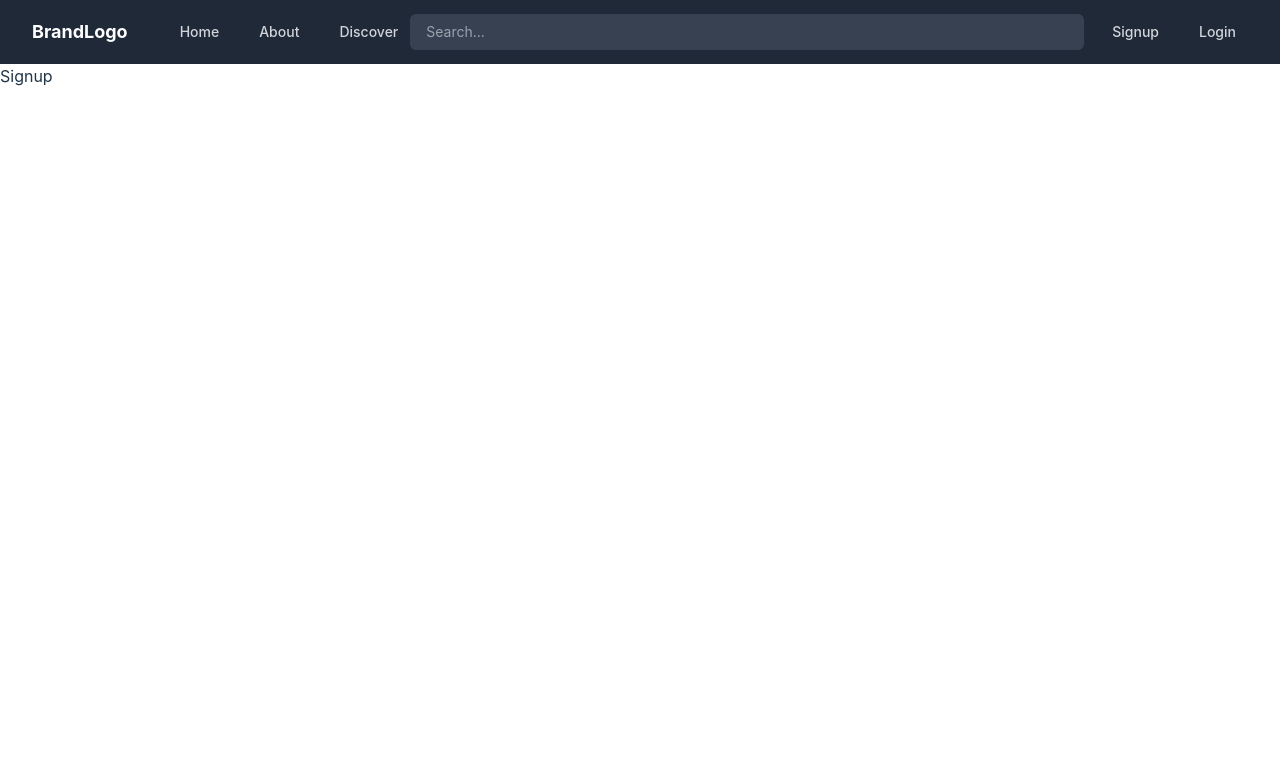
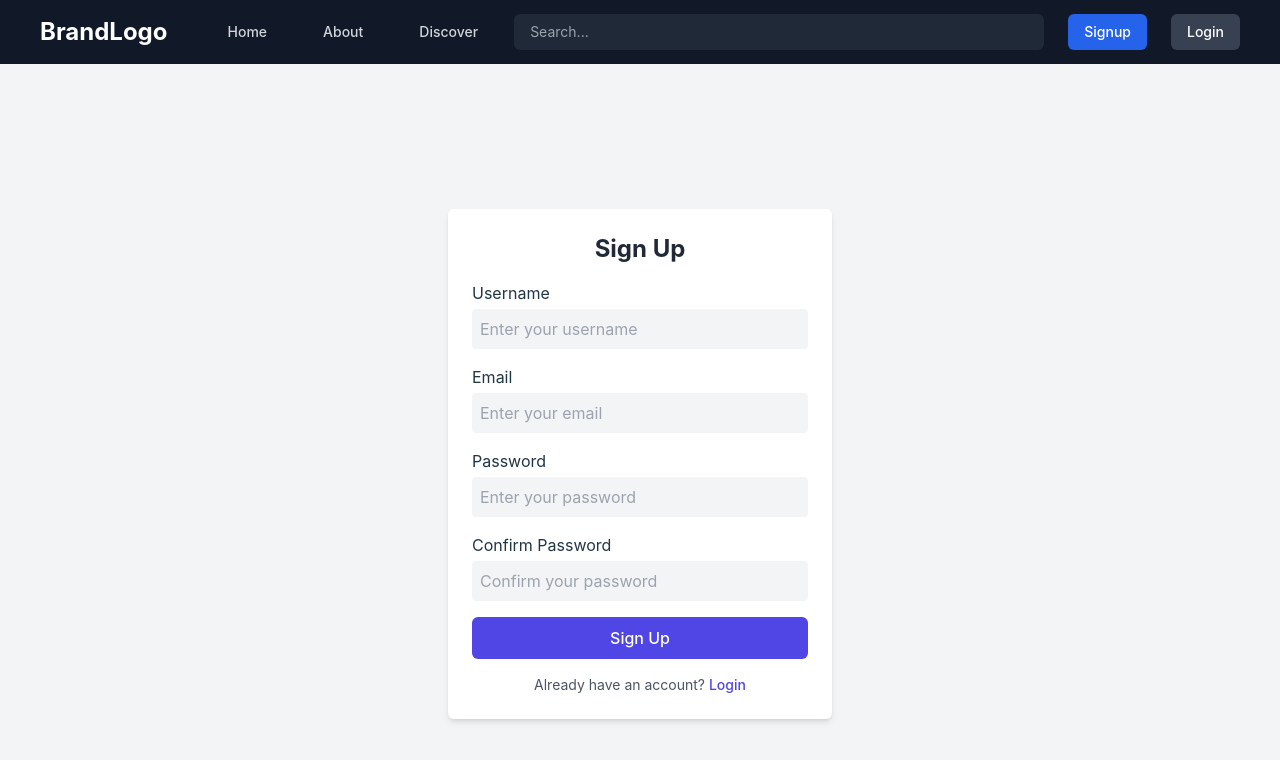
Before and after one commit to iVolunteer-Yonko/client, a React (Vite) app: page /signup in a window 1280 px wide. Shown: the top 760 px of the page. Built offline with nearby package versions, Linux system fonts and the light colour scheme.

Commit message:
add login and signup page

```diff
--- a/src/assets/pages/Layout.jsx
+++ b/src/assets/pages/Layout.jsx
@@ -1,70 +1,11 @@
 import React from "react";
-import { Link, Outlet } from "react-router-dom";
+import { Outlet } from "react-router-dom";
+import NavBar from "../partials/NavBar";
 
 const Layout = () => {
   return (
     <>
-      <nav className="bg-gray-800">
-        <div className="max-w-7xl mx-auto px-4 sm:px-6 lg:px-8">
-          <div className="flex items-center justify-between h-16">
-            {/* Left Section: Brand Logo */}
-            <div className="flex items-center">
-              <Link to="/" className="text-white text-lg font-bold">
-                BrandLogo
-              </Link>
-              <div className="hidden md:block">
-                <div className="ml-10 flex items-baseline space-x-4">
-                  <Link
-                    to="/"
-                    className="text-gray-300 hover:text-white px-3 py-2 rounded-md text-sm font-medium"
-                  >
-                    Home
-                  </Link>
-                  <Link
-                    to="/about"
-                    className="text-gray-300 hover:text-white px-3 py-2 rounded-md text-sm font-medium"
-                  >
-                    About
-                  </Link>
-                  <Link
-                    to="/discover"
-                    className="text-gray-300 hover:text-white px-3 py-2 rounded-md text-sm font-medium"
-                  >
-                    Discover
-                  </Link>
-                </div>
-              </div>
-            </div>
-
-            {/* Middle Section: Search Bar */}
-            <div className="flex-grow mr-4" >
-              <div className="relative">
-                <input
-                  type="text"
-                  placeholder="Search..."
-                  className="w-full px-4 py-2 rounded-md text-sm bg-gray-700 text-white focus:outline-none focus:ring-2 focus:ring-blue-500"
-                />
-              </div>
-            </div>
-
-            {/* Right Section: Signup and Login */}
-            <div className="flex items-center space-x-4">
-              <Link
-                to="/signup"
-                className="text-gray-300 hover:text-white px-3 py-2 rounded-md text-sm font-medium"
-              >
-                Signup
-              </Link>
-              <Link
-                to="/login"
-                className="text-gray-300 hover:text-white px-3 py-2 rounded-md text-sm font-medium"
-              >
-                Login
-              </Link>
-            </div>
-          </div>
-        </div>
-      </nav>
+      <NavBar />
       <Outlet />
     </>
   );
--- a/src/assets/pages/Login.jsx
+++ b/src/assets/pages/Login.jsx
@@ -1,9 +1,72 @@
-import React from 'react'
+import React, { useState } from "react";
+import { useNavigate } from "react-router-dom";
+import InputField from "../partials/InputField";
 
 const Login = () => {
+  const navigate = useNavigate();
+  const [formData, setFormData] = useState({
+    username: "",
+    password: "",
+  });
+
+  const handleChange = (e) => {
+    const { name, value } = e.target;
+    setFormData((prevState) => ({
+      ...prevState,
+      [name]: value,
+    }));
+  };
+
+  const handleSubmit = (e) => {
+    e.preventDefault();
+    // Example authentication logic
+    if (formData.username && formData.password) {
+      console.log("Login successful!");
+      navigate("/dashboard"); // Redirect to dashboard or desired route
+    } else {
+      alert("Please fill in all fields.");
+    }
+  };
+
   return (
-    <div>Login</div>
-  )
-}
+    <div className="flex items-center justify-center min-h-screen bg-gray-100">
+      <div className="bg-white p-6 rounded-md shadow-md w-full max-w-sm">
+        <h2 className="text-center text-2xl font-bold text-gray-800">
+          Login
+        </h2>
+        <form onSubmit={handleSubmit} className="mt-4">
+          <InputField
+            label="Username"
+            name="username"
+            type="text"
+            value={formData.username}
+            onChange={handleChange}
+            placeholder="Enter your username"
+          />
+          <InputField
+            label="Password"
+            name="password"
+            type="password"
+            value={formData.password}
+            onChange={handleChange}
+            placeholder="Enter your password"
+          />
+          <button
+            type="submit"
+            className="w-full bg-indigo-600 hover:bg-indigo-700 text-white font-medium py-2 px-4 rounded-md"
+          >
+            Login
+          </button>
+        </form>
+        <p className="mt-4 text-center text-sm text-gray-600">
+          Don't have an account?{" "}
+          <a href="/signup" className="text-indigo-600 hover:underline">
+            Register
+          </a>
+        </p>
+      </div>
+    </div>
+  );
+};
 
-export default Login
+export default Login;
--- a/src/assets/pages/Signup.jsx
+++ b/src/assets/pages/Signup.jsx
@@ -1,9 +1,95 @@
-import React from 'react'
+import React, { useState } from "react";
+import { useNavigate } from "react-router-dom";
+import InputField from "../partials/InputField";
 
 const Signup = () => {
+  const navigate = useNavigate();
+  const [formData, setFormData] = useState({
+    username: "",
+    email: "",
+    password: "",
+    confirmPassword: "",
+  });
+
+  const handleChange = (e) => {
+    const { name, value } = e.target;
+    setFormData((prevState) => ({
+      ...prevState,
+      [name]: value,
+    }));
+  };
+
+  const handleSubmit = (e) => {
+    e.preventDefault();
+    // Example signup logic
+    if (formData.password !== formData.confirmPassword) {
+      alert("Passwords do not match!");
+      return;
+    }
+
+    if (formData.username && formData.email && formData.password) {
+      console.log("Signup successful!");
+      navigate("/login"); // Redirect to login or desired route
+    } else {
+      alert("Please fill in all fields.");
+    }
+  };
+
   return (
-    <div>Signup</div>
-  )
-}
+    <div className="flex items-center justify-center min-h-screen bg-gray-100">
+      <div className="bg-white p-6 rounded-md shadow-md w-full max-w-sm">
+        <h2 className="text-center text-2xl font-bold text-gray-800">
+          Sign Up
+        </h2>
+        <form onSubmit={handleSubmit} className="mt-4">
+          <InputField
+            label="Username"
+            name="username"
+            type="text"
+            value={formData.username}
+            onChange={handleChange}
+            placeholder="Enter your username"
+          />
+          <InputField
+            label="Email"
+            name="email"
+            type="email"
+            value={formData.email}
+            onChange={handleChange}
+            placeholder="Enter your email"
+          />
+          <InputField
+            label="Password"
+            name="password"
+            type="password"
+            value={formData.password}
+            onChange={handleChange}
+            placeholder="Enter your password"
+          />
+          <InputField
+            label="Confirm Password"
+            name="confirmPassword"
+            type="password"
+            value={formData.confirmPassword}
+            onChange={handleChange}
+            placeholder="Confirm your password"
+          />
+          <button
+            type="submit"
+            className="w-full bg-indigo-600 hover:bg-indigo-700 text-white font-medium py-2 px-4 rounded-md"
+          >
+            Sign Up
+          </button>
+        </form>
+        <p className="mt-4 text-center text-sm text-gray-600">
+          Already have an account?{" "}
+          <a href="/login" className="text-indigo-600 hover:underline">
+            Login
+          </a>
+        </p>
+      </div>
+    </div>
+  );
+};
 
-export default Signup
+export default Signup;
--- /dev/null
+++ b/src/assets/partials/InputField.jsx
@@ -0,0 +1,18 @@
+import React from 'react';
+
+const InputField = ({ label, name, value, onChange, placeholder, type = "text" }) => (
+  <div className="mb-4">
+    <label htmlFor={name} className="block mb-1">{label}</label>
+    <input
+      type={type}
+      id={name}
+      name={name}
+      value={value}
+      onChange={onChange}
+      placeholder={placeholder}
+      className="w-full p-2 bg-gray-100 rounded text-white"
+      required
+    />
+  </div>
+);
+export default InputField;
--- /dev/null
+++ b/src/assets/partials/NavBar.jsx
@@ -0,0 +1,68 @@
+import React from "react";
+import { Link } from "react-router-dom";
+
+const NavBar = () => {
+  return (
+    <nav className="bg-gray-900 shadow-lg">
+      <div className="max-w-7xl mx-auto px-6 sm:px-8 lg:px-10 ">
+        <div className="flex items-center justify-around h-16">
+          {/* Left Section: Brand Logo */}
+          <div className="flex items-center">
+            <Link to="/" className="text-white text-2xl font-bold">
+              BrandLogo
+            </Link>
+            <div className="hidden md:flex ml-12 space-x-8">
+              <Link
+                to="/"
+                className="text-gray-300 hover:text-white transition duration-300 px-3 py-2 rounded-md text-sm font-medium"
+              >
+                Home
+              </Link>
+              <Link
+                to="/about"
+                className="text-gray-300 hover:text-white transition duration-300 px-3 py-2 rounded-md text-sm font-medium"
+              >
+                About
+              </Link>
+              <Link
+                to="/discover"
+                className="text-gray-300 hover:text-white transition duration-300 px-3 py-2 rounded-md text-sm font-medium"
+              >
+                Discover
+              </Link>
+            </div>
+          </div>
+
+          {/* Middle Section: Search Bar */}
+          <div className="flex-grow mx-6">
+            <div className="relative">
+              <input
+                type="text"
+                placeholder="Search..."
+                className="w-full px-4 py-2 text-sm bg-gray-800 text-white rounded-md placeholder-gray-400 focus:outline-none focus:ring-2 focus:ring-blue-500 focus:ring-opacity-50"
+              />
+            </div>
+          </div>
+
+          {/* Right Section: Signup and Login */}
+          <div className="flex items-center space-x-6">
+            <Link
+              to="/signup"
+              className="bg-blue-600 hover:bg-blue-700 transition duration-300 text-white px-4 py-2 rounded-md text-sm font-medium"
+            >
+              Signup
+            </Link>
+            <Link
+              to="/login"
+              className="bg-gray-700 hover:bg-gray-800 transition duration-300 text-white px-4 py-2 rounded-md text-sm font-medium"
+            >
+              Login
+            </Link>
+          </div>
+        </div>
+      </div>
+    </nav>
+  );
+};
+
+export default NavBar;
```
